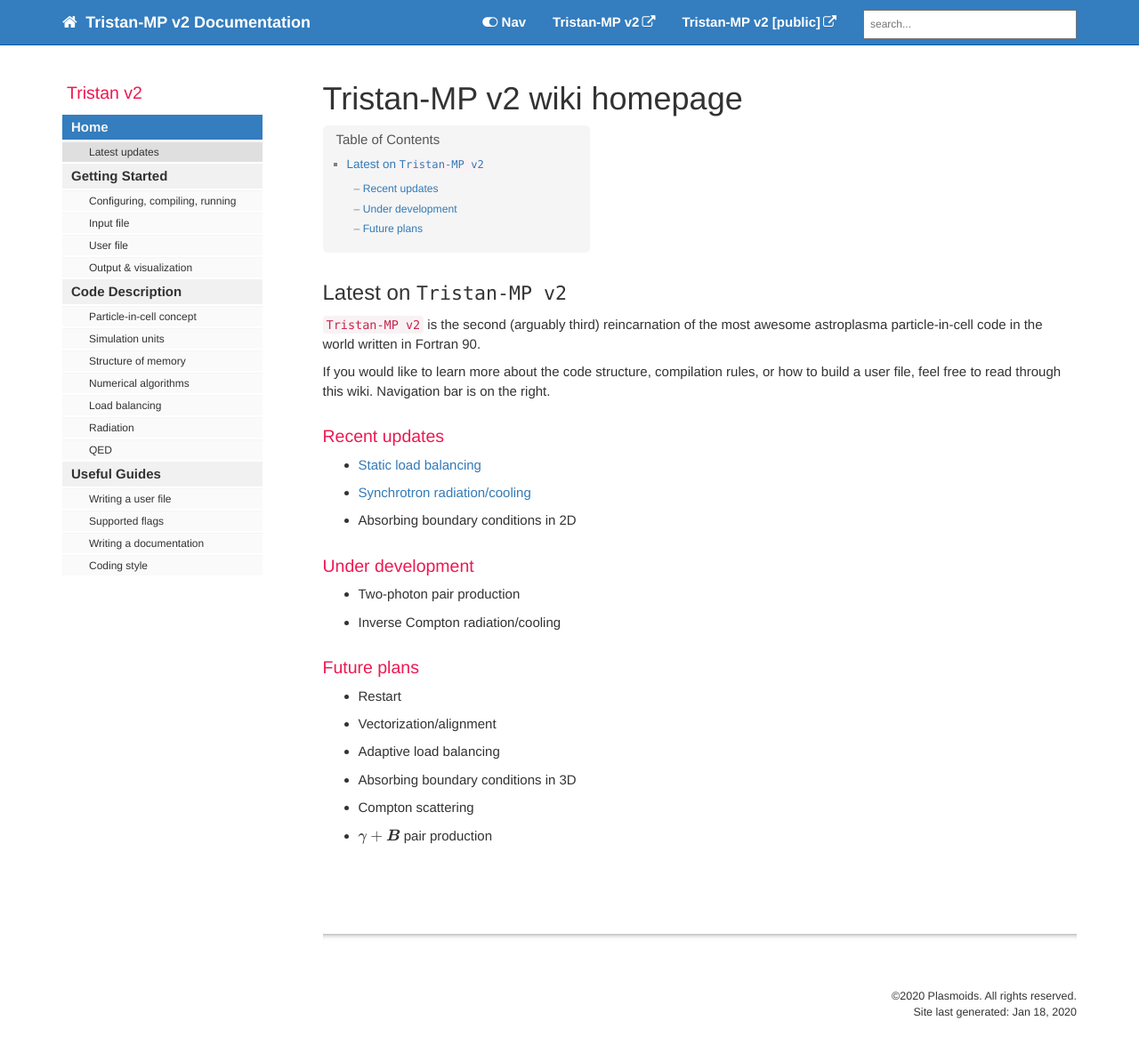
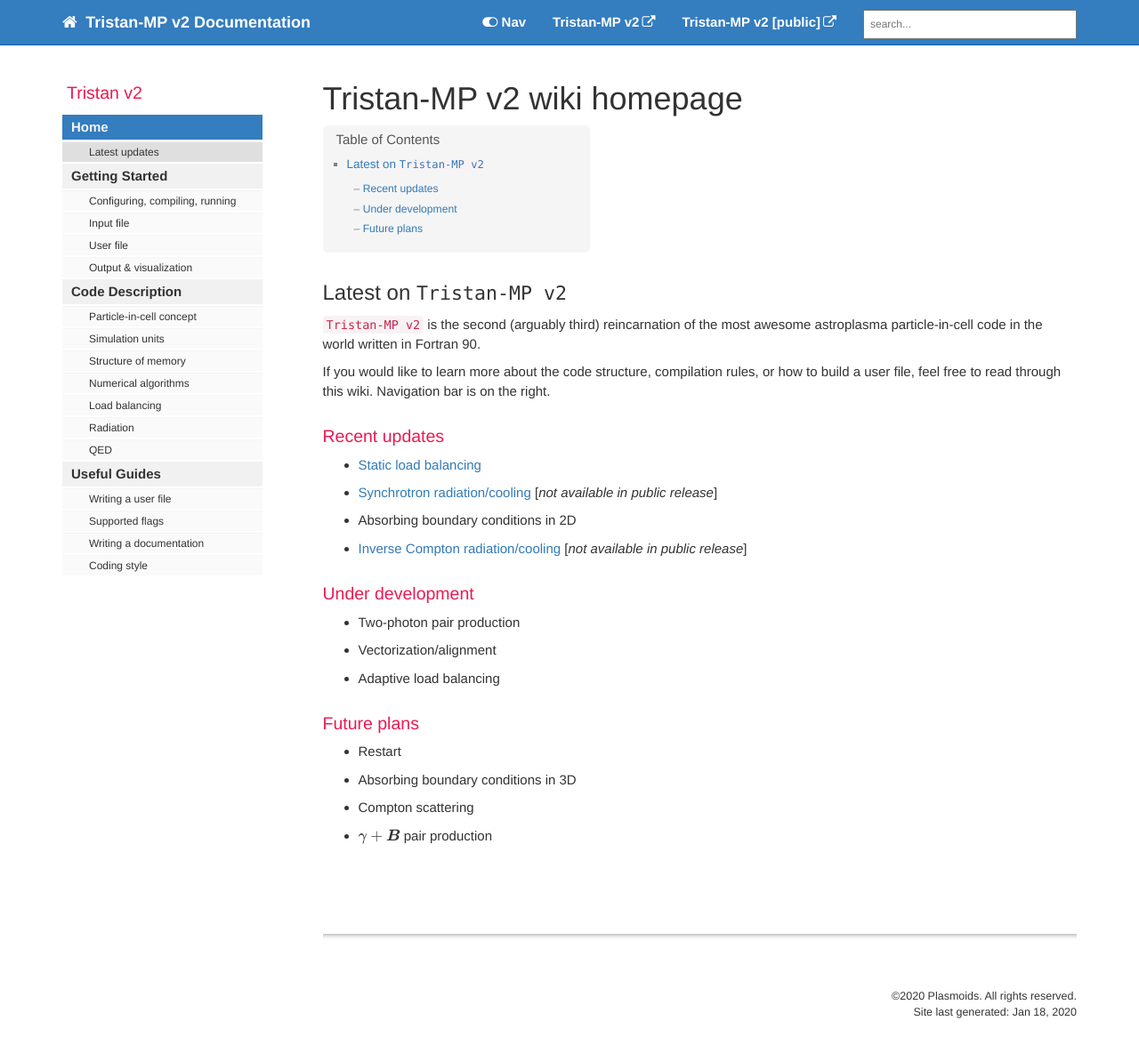
Before and after one commit to ntoles/tristan-wiki, a Jekyll site: the page built from index.md, in a window 1280 px wide and 1198 px high. Shown: the top 1184 px of the window at 89% size. Built offline with Jekyll 4.4.1, drawn with Linux system fonts in a browser that asks for light colours; comment, search, counter and statistics services are not loaded.

Commit message:
changed todo-s

```diff
--- a/index.md
+++ b/index.md
@@ -14,19 +14,19 @@ If you would like to learn more about the code structure, compilation rules, or
 ### Recent updates
 
 * [Static load balancing](tristanv2-loadbal.html#static-load-balancing)
-* [Synchrotron radiation/cooling](tristanv2-radiation.html#synchrotron-cooling)
+* [Synchrotron radiation/cooling](tristanv2-radiation.html#synchrotron-cooling) [_not available in public release_]
 * Absorbing boundary conditions in 2D
+* [Inverse Compton radiation/cooling](tristanv2-radiation.html#inverse-compton-cooling) [_not available in public release_]
 
 ### Under development
 
 * Two-photon pair production
-* Inverse Compton radiation/cooling
+* Vectorization/alignment
+* Adaptive load balancing
 
 ### Future plans
 
 * Restart
-* Vectorization/alignment
-* Adaptive load balancing
 * Absorbing boundary conditions in 3D
 * Compton scattering
 * $\gamma + \boldsymbol{B}$ pair production
```
